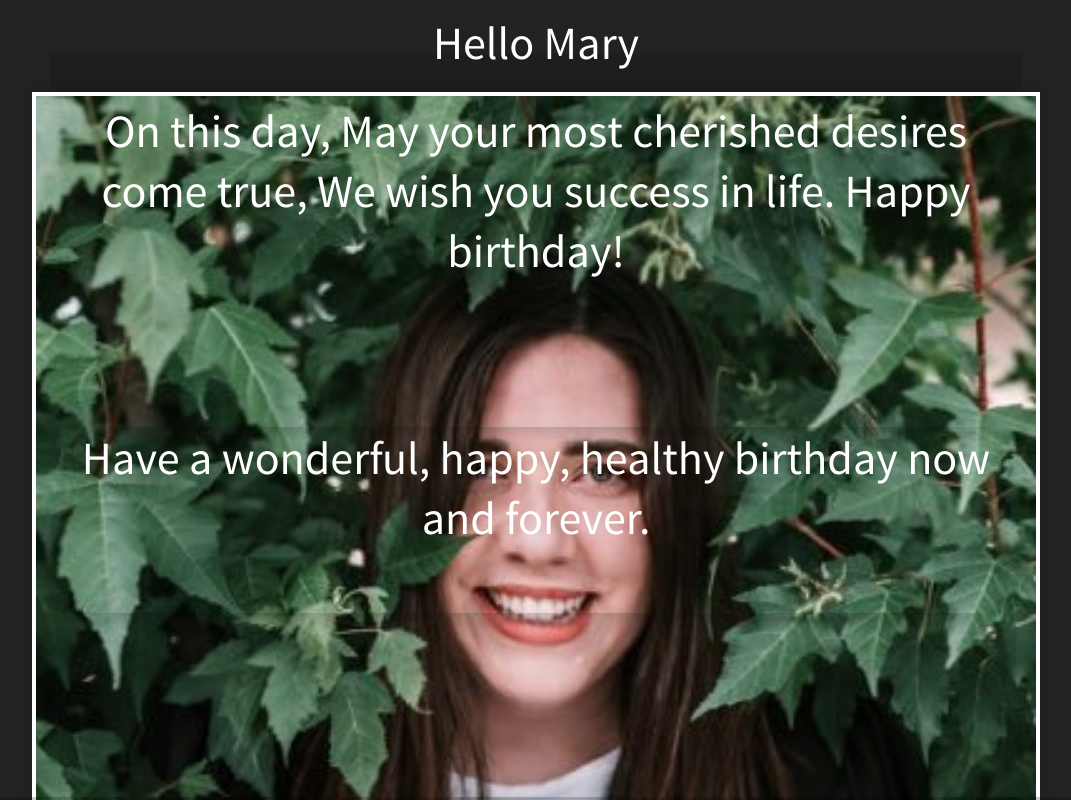
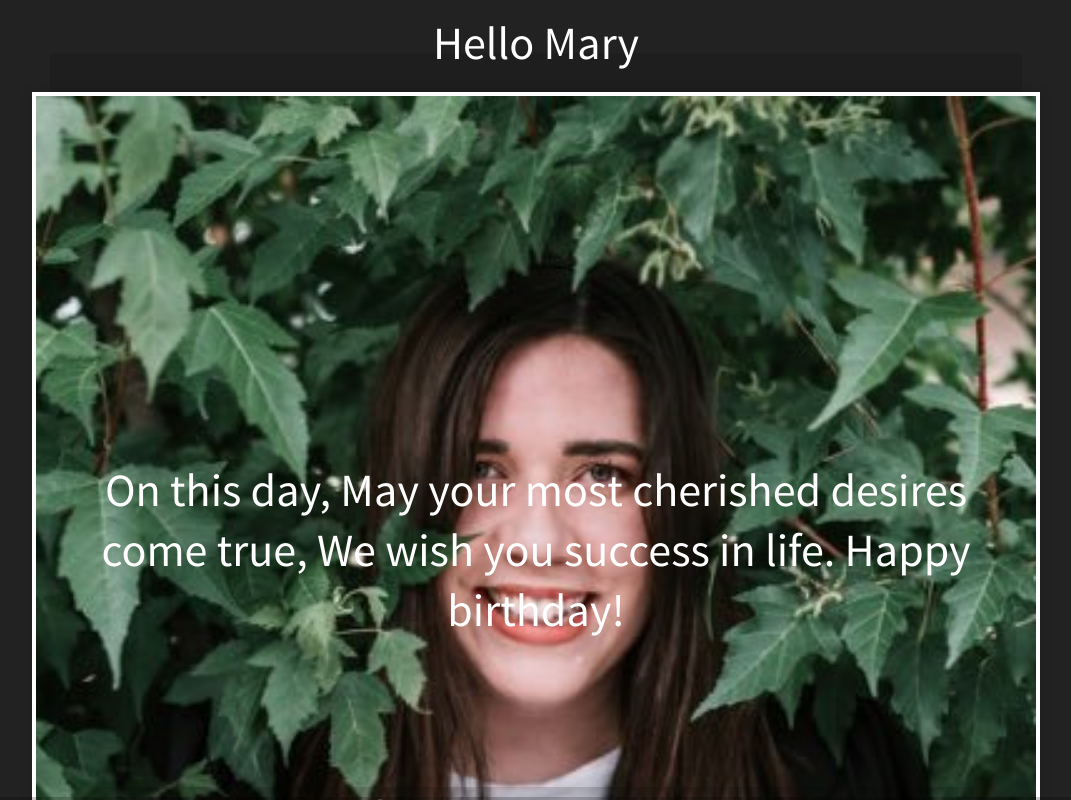
Before and after one commit to farhanashrafdev/Happy-Birthday-Mary, a website: page index.html in a window 1280 px wide. Shown: the whole page, without its empty margins (104-1175 px from the left). Drawn offline with Linux system fonts and the light colour scheme.

Commit message:
setting things

```diff
--- a/index.html
+++ b/index.html
@@ -28,7 +28,9 @@
 				<section> Hello Mary <img src="img/Mary.jpg" alt="Mary Picture" width="100%" /> <section>
 
 
-<section><p> On this day, May your most cherished desires come true, We wish you success in life.
+<section><p>
+	<br><br><br><br><br><br>
+	On this day, May your most cherished desires come true, We wish you success in life.
 	 Happy birthday! </p><br> 			</section>
 
 	 <section> Have a wonderful, happy, healthy birthday now and forever. </section>
```
